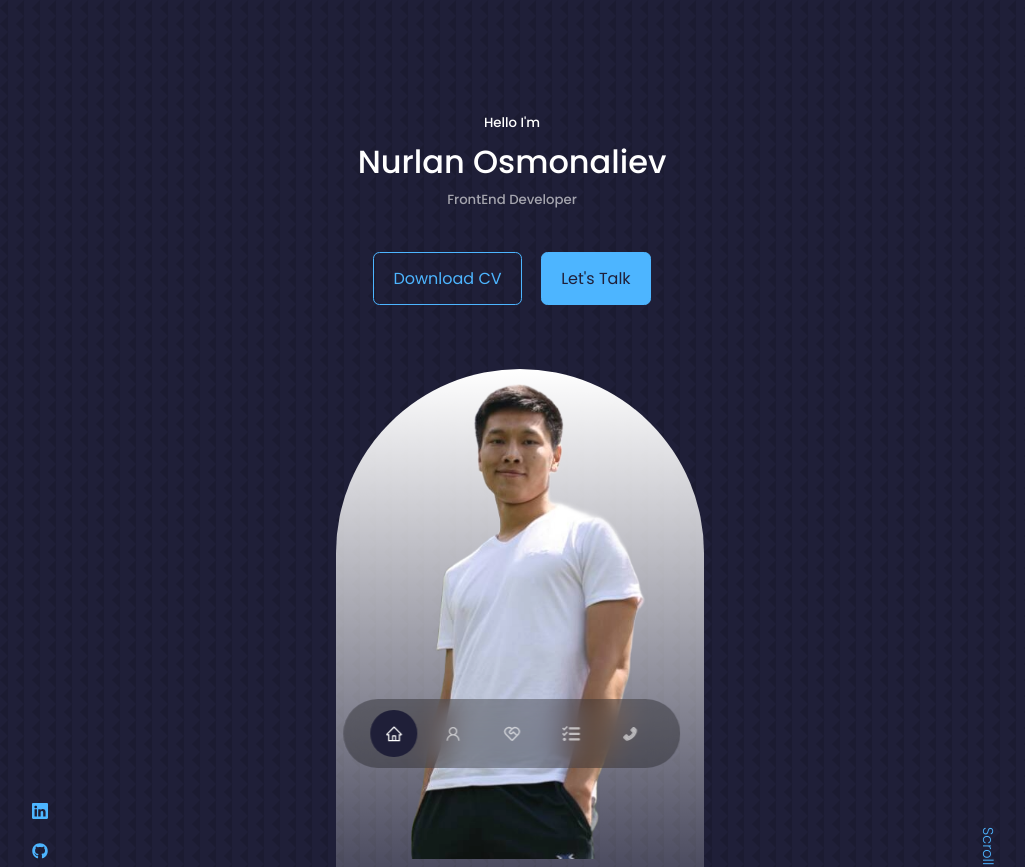
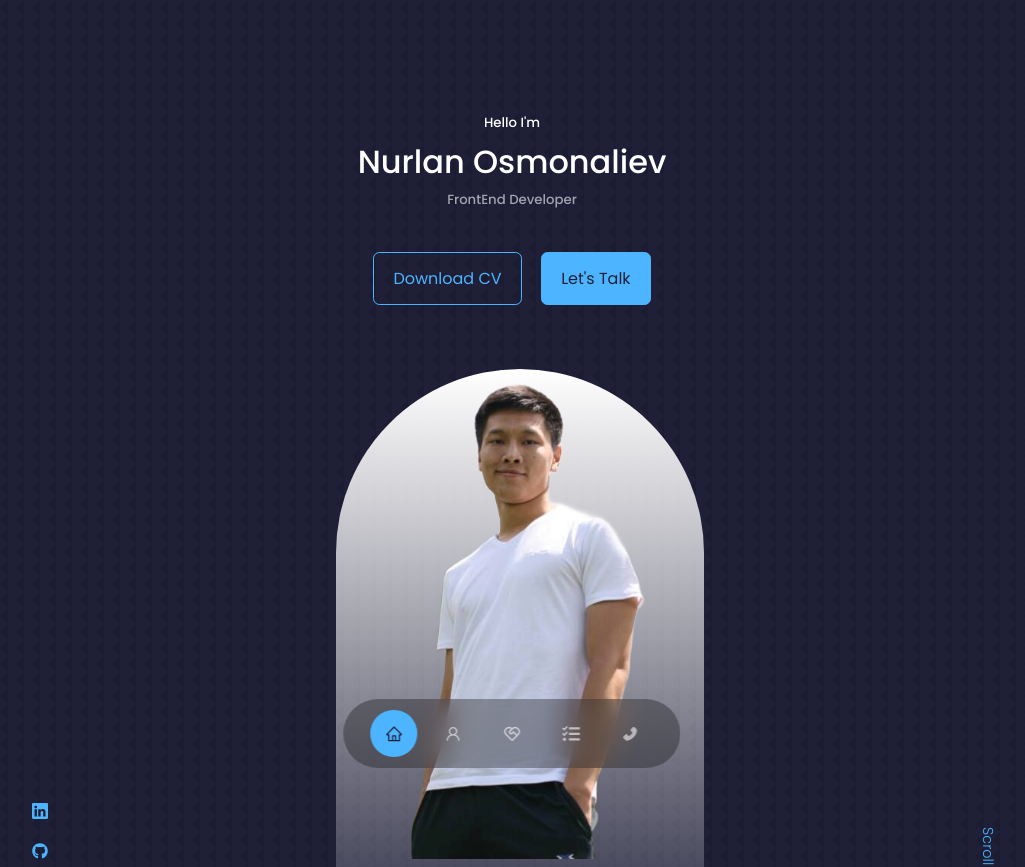
Before and after one commit to Nurlan97/myPortfolio, a React (Create React App) app: page / in a window 1280 px wide. Shown: the top 867 px of the page, without its empty margins (128-1153 px from the left). Built offline with nearby package versions, Linux system fonts and the light colour scheme.

Commit message:
the "nav" section has been modified

```diff
--- a/src/components/nav/nav.css
+++ b/src/components/nav/nav.css
@@ -28,6 +28,8 @@ nav a:hover{
 }
 
 nav a.active {
-    background: var(--color-bg);
-    color: var(--color-white)
+    /* background: var(--color-bg);
+    color: var(--color-white); */
+    background: var(--color-primary);
+    color: var(--color-bg);
 }
```
